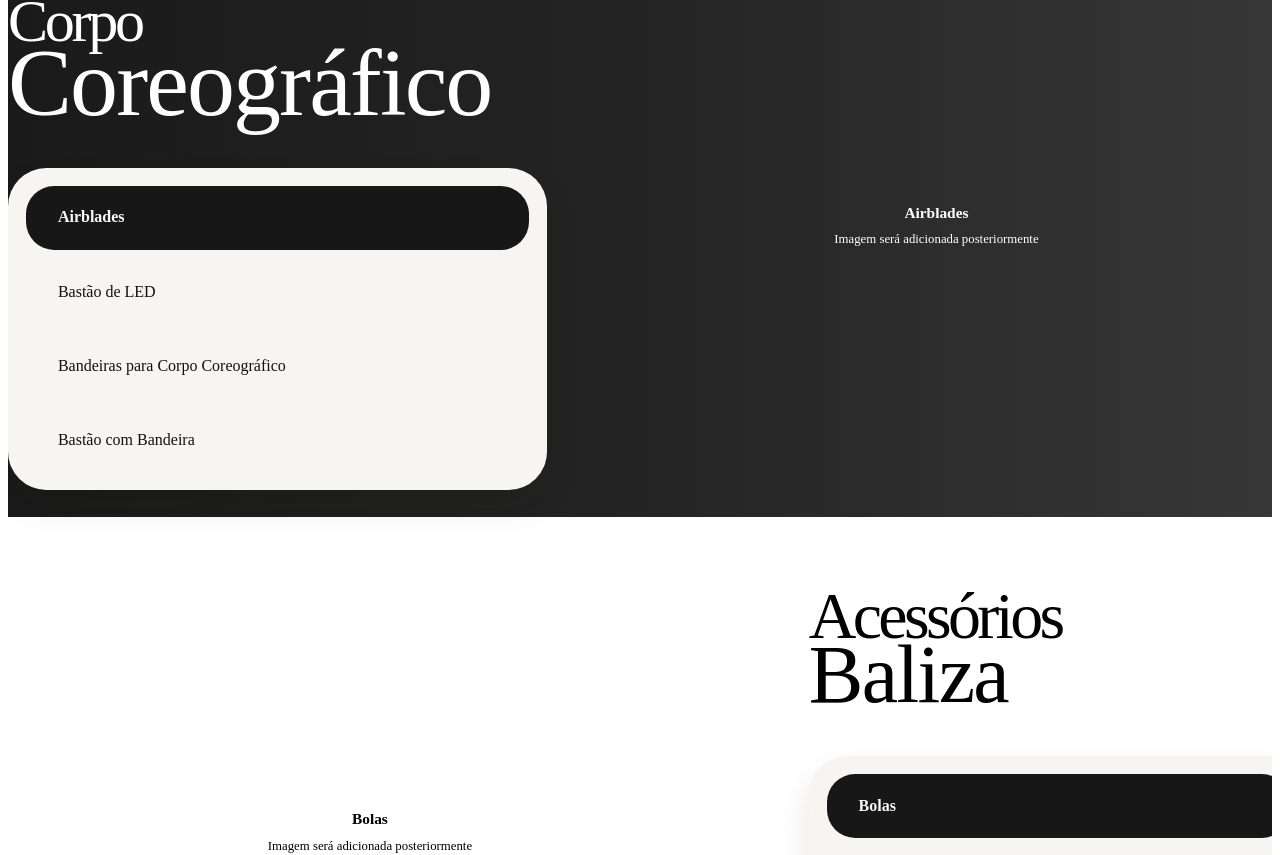
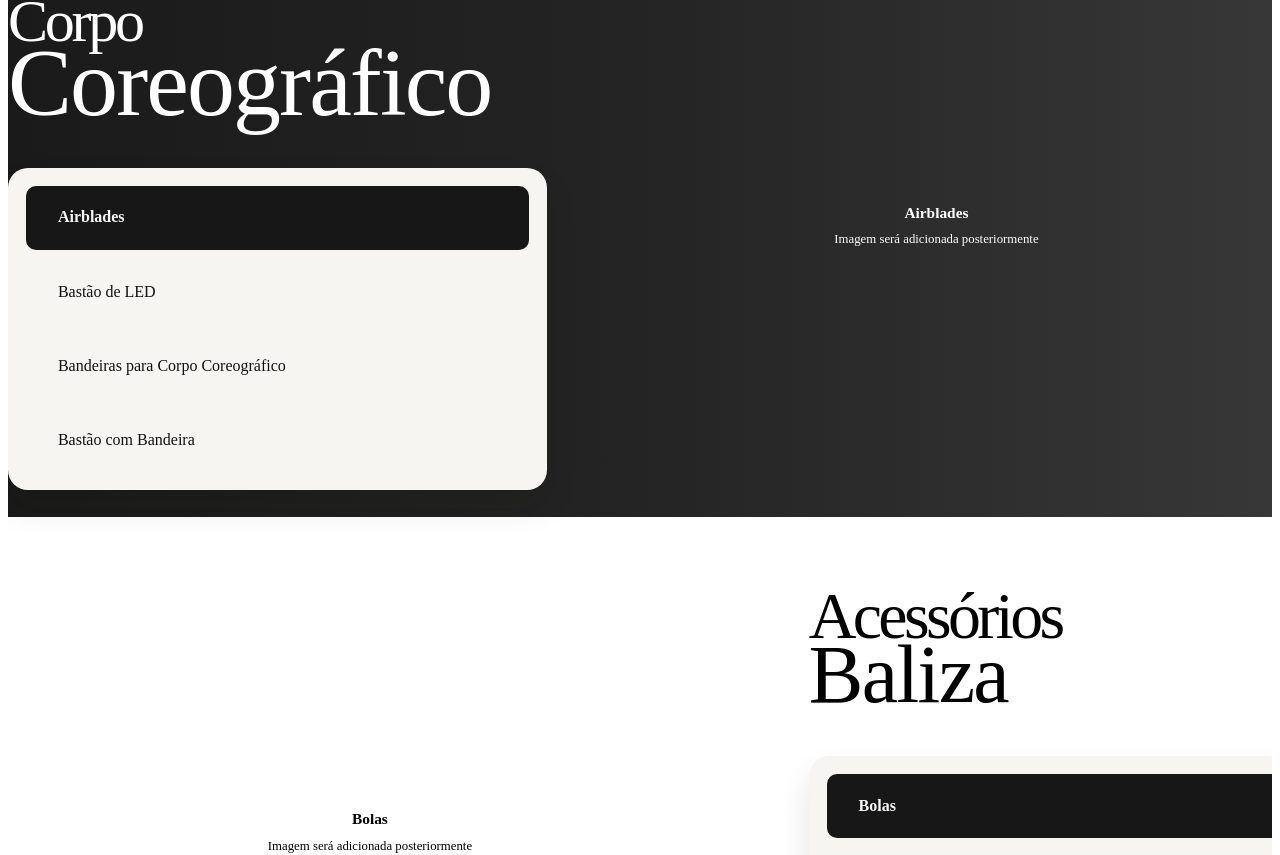
Before and after one commit to leobrasil777-lang/FeraProart-Website, a React (Vite) app: page /acessorios in a window 1280 px wide. Shown: the part 1062-1917 px from the top of the page. Built offline with nearby package versions, Linux system fonts and the light colour scheme; the HTML template or start-up script is replaced by a standard one.

Commit message:
Altera borda do card

```diff
--- a/src/components/VerticalTabsCard/VerticalTabsCard.css
+++ b/src/components/VerticalTabsCard/VerticalTabsCard.css
@@ -5,7 +5,7 @@
   flex-direction: column;
   gap: clamp(0.35rem, 0.8vw, 0.75rem);
   border: 0;
-  border-radius: clamp(1.75rem, 3vw, 2.75rem);
+  border-radius: 20px;
   padding: clamp(0.75rem, 1.4vw, 1.15rem);
   background: #f7f5f2;
   box-shadow: 0 18px 32px rgba(20, 16, 12, 0.11);
@@ -15,7 +15,7 @@
   width: 100%;
   min-height: clamp(3.5rem, 5vw, 4.75rem);
   border: 0;
-  border-radius: clamp(1.25rem, 2.2vw, 2rem);
+  border-radius: 10px;
   padding: clamp(0.9rem, 1.5vw, 1.25rem) clamp(1.25rem, 2.5vw, 2rem);
   background: transparent;
   box-shadow: none;
```
